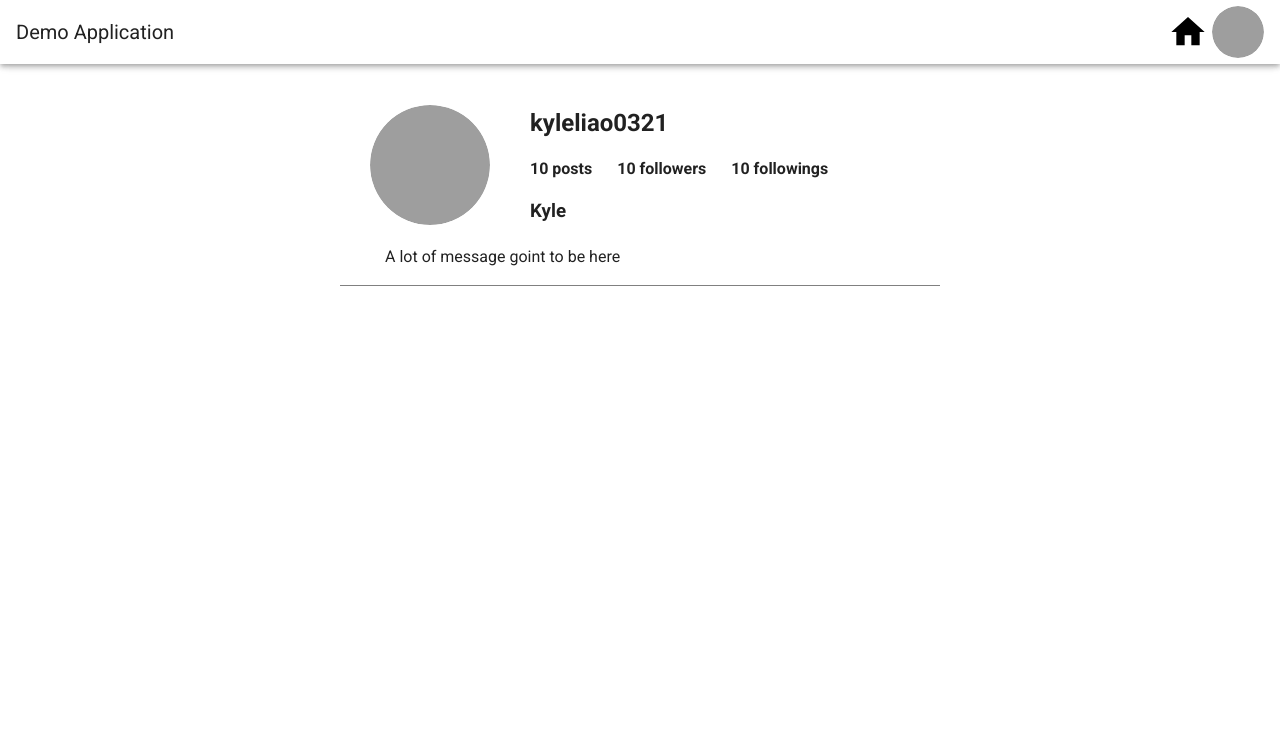
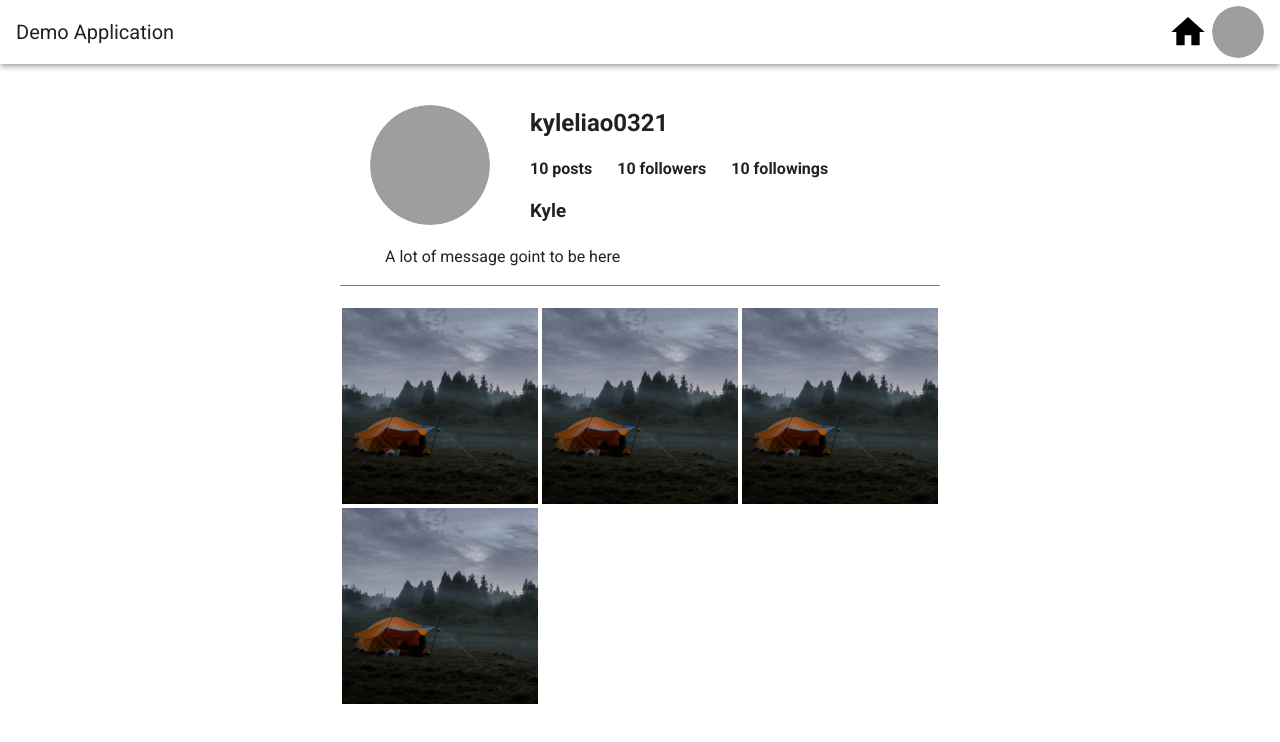
Before and after one commit to kyleliao321/instagram-clone-web, a Vue app: page / in a window 1280 px wide. Shown: the top 742 px of the page. Built offline with nearby package versions, Linux system fonts and the light colour scheme; grey boxes are pictures that could not be loaded.

Commit message:
add posts

```diff
--- a/src/views/Home/Home.vue
+++ b/src/views/Home/Home.vue
@@ -1,17 +1,24 @@
 <template>
     <div class="home-wrapper">
-        <ig-user-profile
-            class="user-profile-container"
-            :browsingUserProfile="browsingUserProfile" />
+        <div class="home-colume">
+          <ig-user-profile
+              class="user-profile-container"
+              :browsingUserProfile="browsingUserProfile" />
+          <ig-posts
+              style="margin-top: 20px; width: 600px;"
+              :posts="posts" />
+        </div>
     </div>
 </template>
 
 <script lang="ts">
 import { Vue, Component } from 'vue-property-decorator'
 import UserProfile from './UserProfile.vue'
-import { UserProfileDomainModel } from '../../utils/types/DomainModels'
+import Posts from './Posts.vue'
+import { PostDomainModel, UserProfileDomainModel } from '../../utils/types/DomainModels'
 
 Vue.component('ig-user-profile', UserProfile)
+Vue.component('ig-posts', Posts)
 
 @Component
 export default class Home extends Vue {
@@ -26,6 +33,43 @@ export default class Home extends Vue {
       getFollowerNum: () => 10
     })
   }
+
+  get posts (): PostDomainModel[] {
+    return [
+      {
+        getPostId: () => 'mockPost1',
+        getPostImageSrc: () => '../../assets/DEMO_001.jpg',
+        getPostLocation: () => 'location',
+        getPostDate: () => 'date',
+        getPostDescription: () => 'des',
+        getPostUseId: () => 'mockId'
+      },
+      {
+        getPostId: () => 'mockPost2',
+        getPostImageSrc: () => '../../assets/DEMO_001.jpg',
+        getPostLocation: () => 'location',
+        getPostDate: () => 'date',
+        getPostDescription: () => 'des',
+        getPostUseId: () => 'mockId'
+      },
+      {
+        getPostId: () => 'mockPost3',
+        getPostImageSrc: () => '../../assets/DEMO_001.jpg',
+        getPostLocation: () => 'location',
+        getPostDate: () => 'date',
+        getPostDescription: () => 'des',
+        getPostUseId: () => 'mockId'
+      },
+      {
+        getPostId: () => 'mockPost4',
+        getPostImageSrc: () => '../../assets/DEMO_001.jpg',
+        getPostLocation: () => 'location',
+        getPostDate: () => 'date',
+        getPostDescription: () => 'des',
+        getPostUseId: () => 'mockId'
+      }
+    ]
+  }
 }
 </script>
 
@@ -35,6 +79,10 @@ export default class Home extends Vue {
         flex-direction: row;
         justify-content: center;
     }
+    .home-colume {
+      display: flex;
+      flex-direction: column;
+    }
     .user-profile-container {
         width: 600px;
         height: 100%;
--- /dev/null
+++ b/src/views/Home/Posts.vue
@@ -0,0 +1,33 @@
+<template>
+    <div class="posts-container">
+        <div
+            v-for="(post) in posts"
+            :key="post.getPostId()"
+            style="width: 200px; height: 200px; padding: 2px;"
+        >
+            <img
+                style="width:100%;"
+                src="../../assets/DEMO_001.jpg"
+            />
+        </div>
+    </div>
+</template>
+
+<script lang="ts">
+import { Vue, Component, Prop } from 'vue-property-decorator'
+import { PostDomainModel } from '../../utils/types/DomainModels'
+
+@Component
+export default class Posts extends Vue {
+    @Prop() private posts !: PostDomainModel;
+}
+</script>
+
+<style scoped>
+    .posts-container {
+        display: flex;
+        flex-direction: row;
+        justify-content: space-between;
+        flex-wrap: wrap;
+    }
+</style>
```
Also changed, not shown: src/utils/types/DomainModels.ts (+9 -0 lines).
